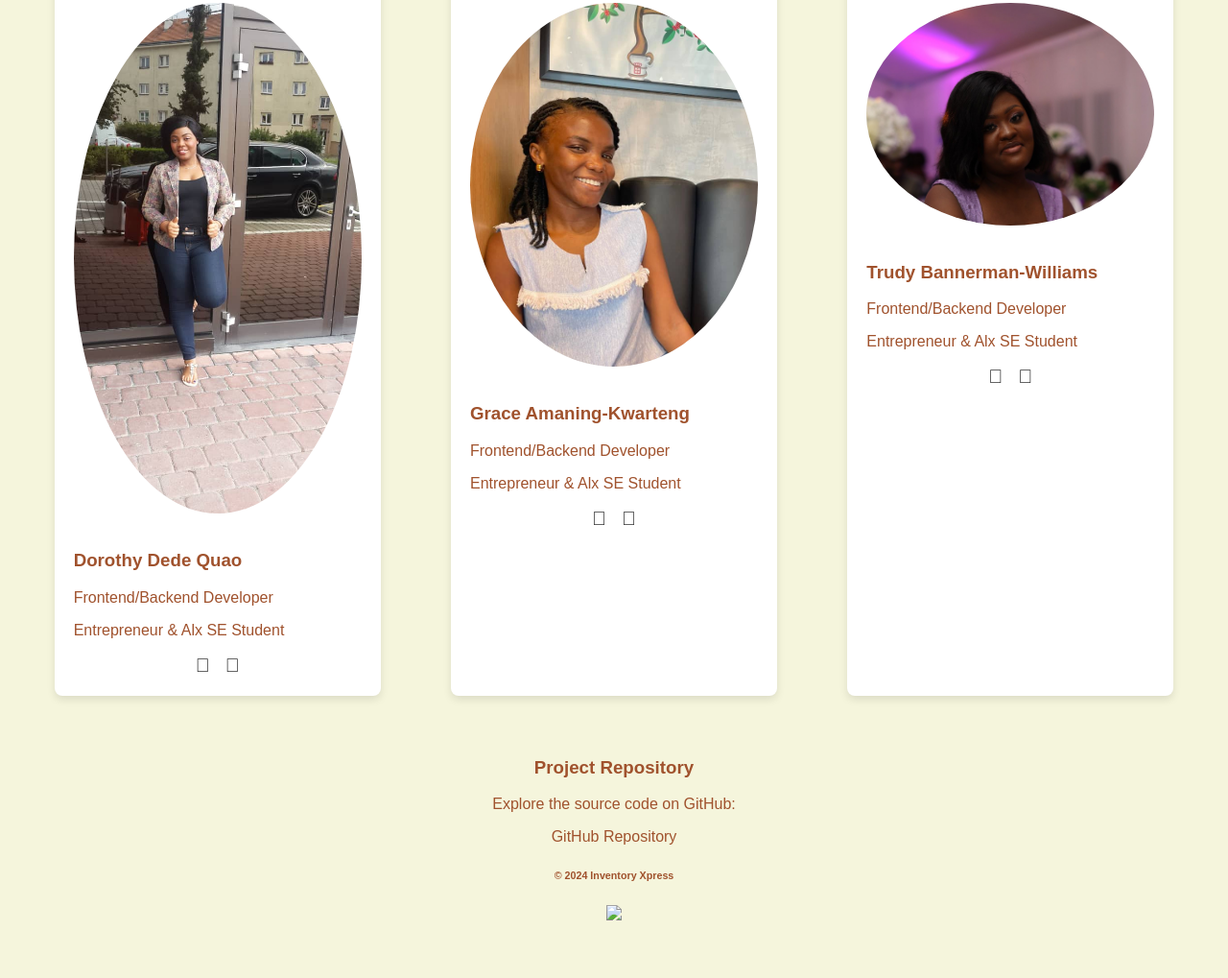
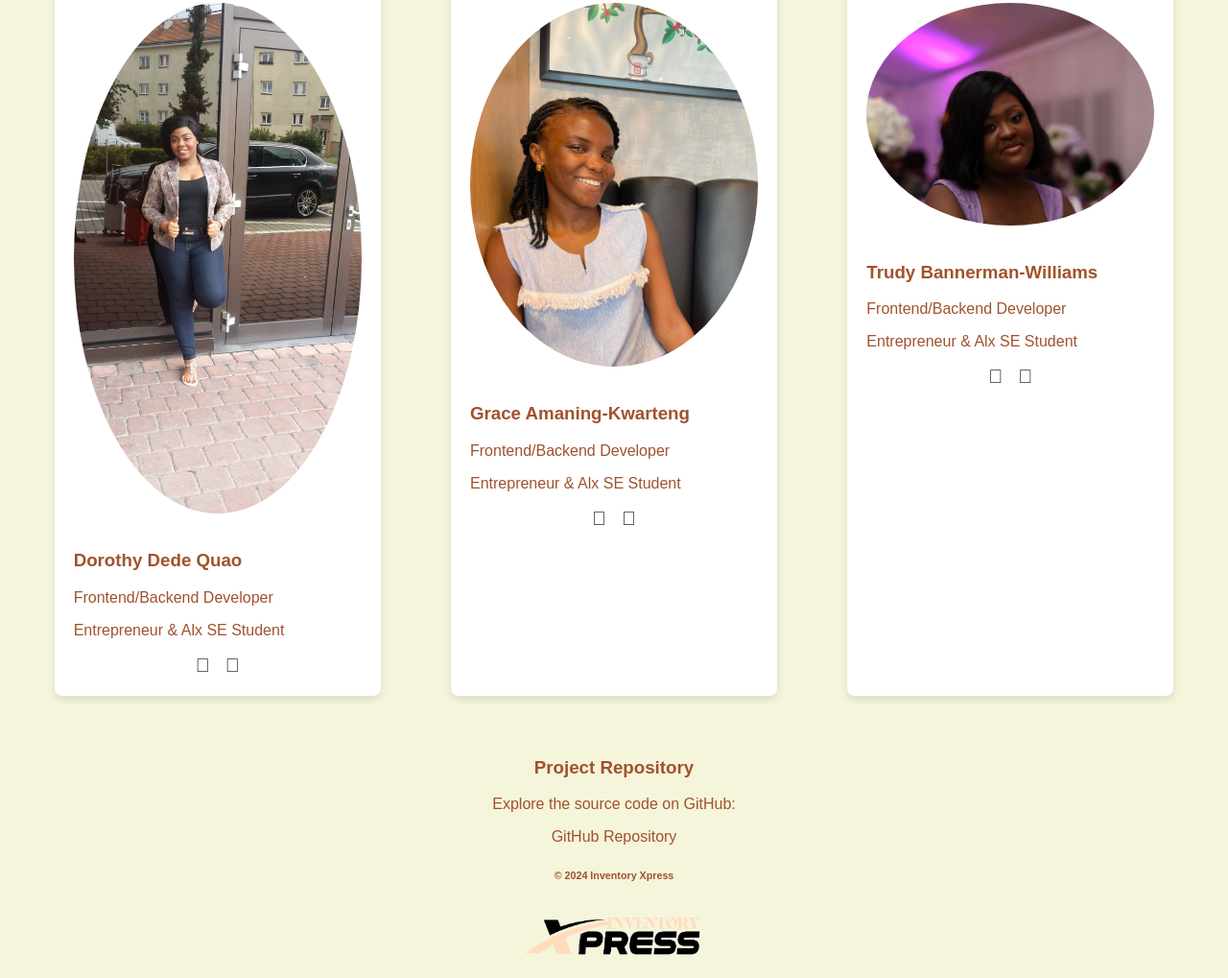
Before and after one commit to jas0n2/Test, a website: page public/about.html in a window 1280 px wide. Shown: the part 398-1417 px from the top of the page at 96% size. Before the commit the page ends 1371 px from the top, so only its background shows below. Drawn offline with Linux system fonts and the light colour scheme.

Commit message:
Update about.html

```diff
--- a/public/about.html
+++ b/public/about.html
@@ -149,7 +149,7 @@
                 <a href="https://github.com/Im-adom/Inventory_Xpress" target="_blank" class="btn">GitHub Repository</a>
             </section>
             <h6 class="fs-6 fw-bold">&copy; 2024 Inventory Xpress</h6>
-            <img src="InventoryXpresslogo.png class="logo">
+            <img src="InventoryXpresslogo.png" class="logo">
         </footer>
     </body>
 </html>
```
